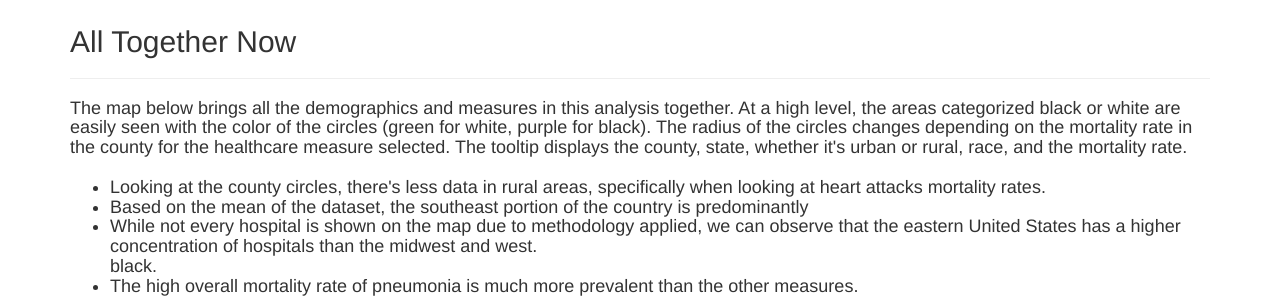
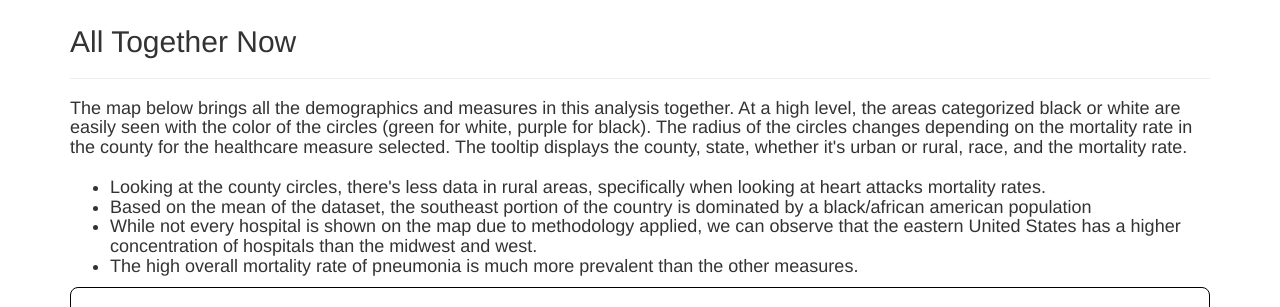
Before and after one commit to fisher1916/healthcare-disparities, a Flask app: page / in a window 1280 px wide. Shown: the part 1996-2303 px from the top of the page. Run offline with Flask 2, Linux system fonts and the light colour scheme; data that the repository does not hold is empty; a map, chart or similar area stays blank; parts of the project's set-up code (start-up, migrations or seed data) failed here and were passed over; some libraries are stand-ins or nearby versions.

Commit message:
changes the li text

```diff
--- a/templates/index.html
+++ b/templates/index.html
@@ -225,12 +225,15 @@
                     <br /><br />
                     <ul>
                         <li>Looking at the county circles, there's less data in rural areas, specifically when looking
-                            at heart attacks mortality rates.</li>
-                        <li>Based on the mean of the dataset, the southeast portion of the country is predominantly
+                            at heart attacks mortality rates.
+                        </li>
+                        <li>Based on the mean of the dataset, the southeast portion of the country is dominated by a
+                            black/african american population
+                        </li>
                         <li>While not every hospital is shown on the map due to methodology applied, we can observe that
                             the eastern United States has a higher concentration of hospitals than the midwest and west.
                         </li>
-                        black.</li>
+
                         <li>The high overall mortality rate of pneumonia is much more prevalent than the other measures.
                         </li>
                     </ul>
```
